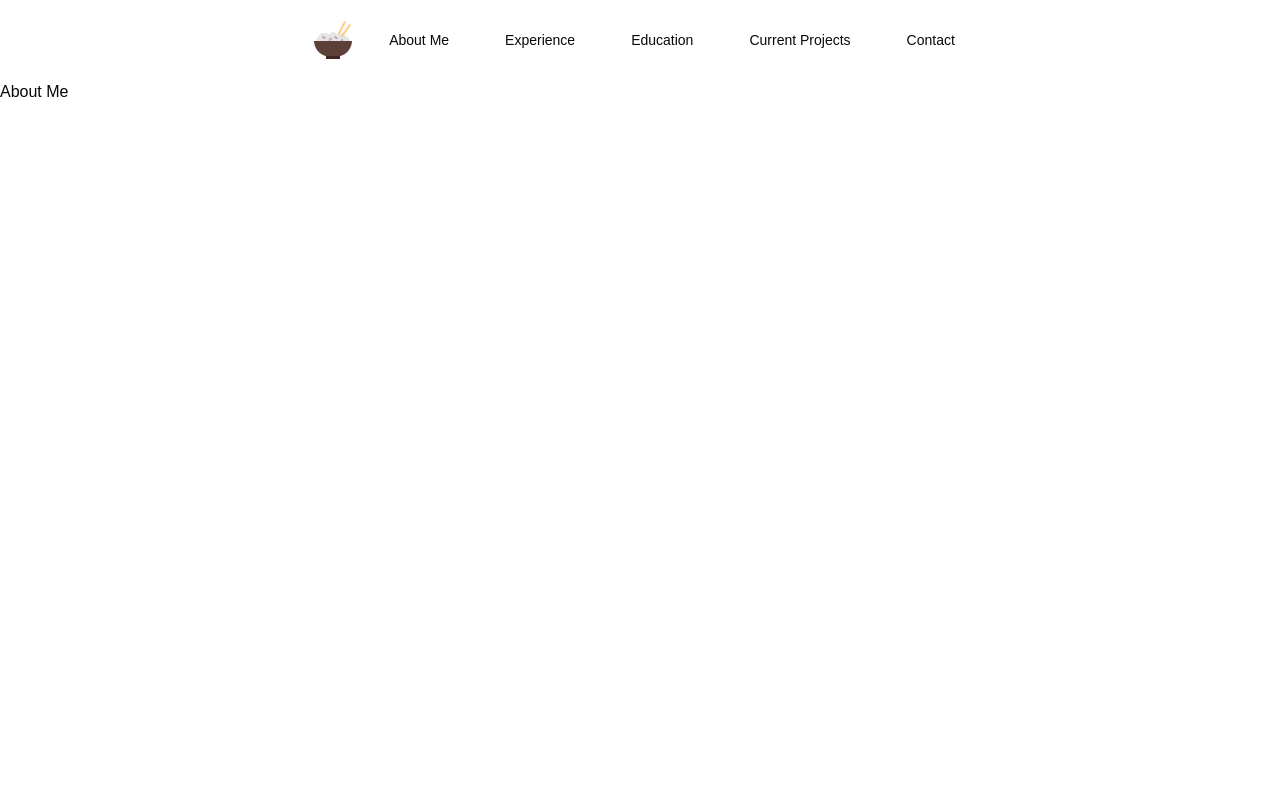
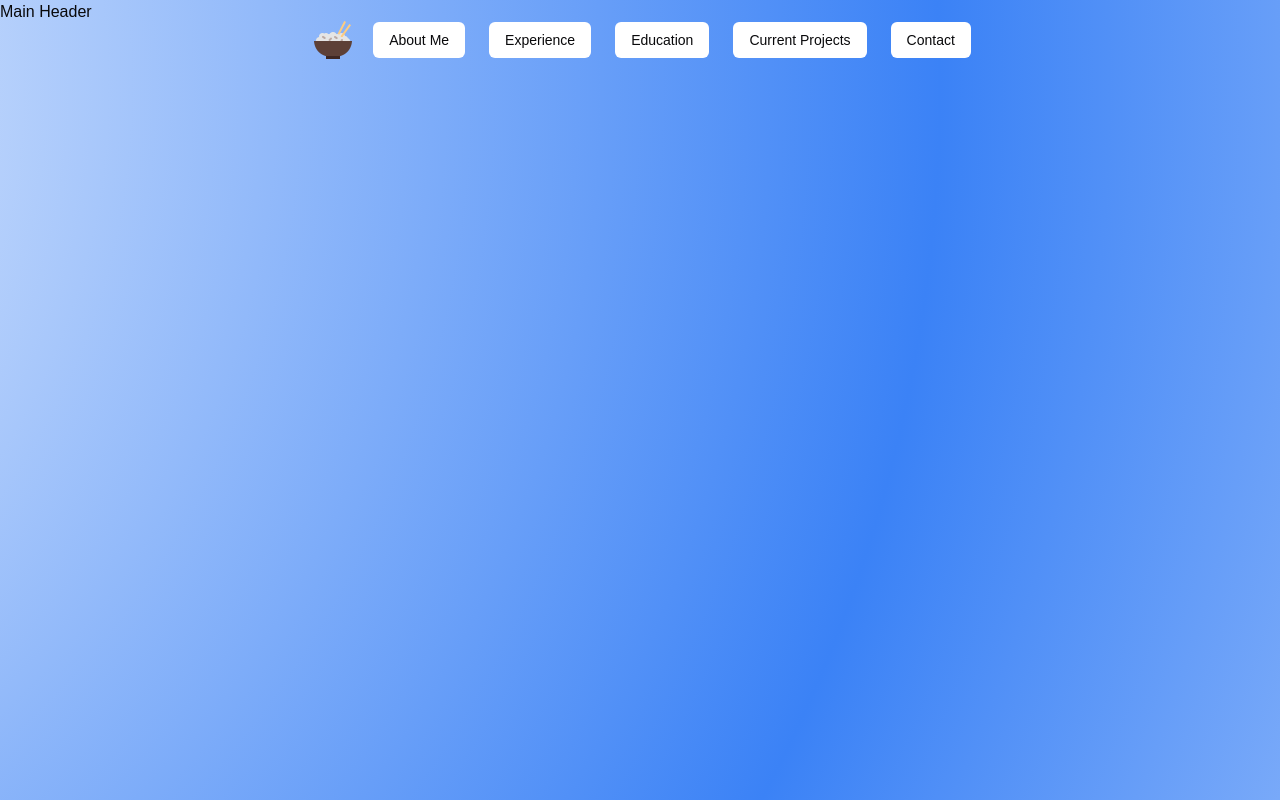
Before and after one commit to chvaldez10/personal-site, a Next.js app in the folder personal-site/: page / in a window 1280 px wide. Shown: the top 800 px of the page. Built offline with nearby package versions, Linux system fonts and the light colour scheme.

Commit message:
gradient bg

```diff
--- a/personal-site/src/app/page.tsx
+++ b/personal-site/src/app/page.tsx
@@ -1,14 +1,9 @@
-import { navlinks } from "@/data/navlinks";
-import { NavbarLinks } from "@/types/shared";
+import MainHeader from "@/components/core/MainHeader";
 
 export default function Home() {
   return (
     <>
-      {navlinks.map((navlink: NavbarLinks) => (
-        <div id={navlink.href} key={navlink.href} className="h-screen">
-          <h2>{navlink.label}</h2>
-        </div>
-      ))}
+      <MainHeader />
     </>
   );
 }
--- a/personal-site/src/components/Navbar.tsx
+++ b/personal-site/src/components/Navbar.tsx
@@ -17,7 +17,7 @@ import { navlinks } from "@/data/navlinks";
 
 const Navbar: FC = () => {
   return (
-    <header className="sticky top-0 flex h-20 w-full shrink-0 items-center px-4 md:px-6">
+    <header className="fixed top-0 flex h-20 w-full shrink-0 items-center px-4 md:px-6">
       {/* Mobile Navigation Sheet */}
       <Sheet>
         {/* Menu Button */}
@@ -76,7 +76,7 @@ const DesktopNavbarLinkItem = ({ href, label }: NavbarLinks) => {
       to={href}
       smooth={true}
       duration={300}
-      offset={-80}
+      offset={-50}
       className="group inline-flex h-9 w-max items-center justify-center rounded-md bg-white px-4 py-2 text-sm font-medium transition-colors hover:bg-gray-100 hover:text-gray-900 focus:bg-gray-100 focus:text-gray-900 focus:outline-none disabled:pointer-events-none disabled:opacity-50 data-[active]:bg-gray-100/50 data-[state=open]:bg-gray-100/50 cursor-pointer"
     >
       {label}
--- /dev/null
+++ b/personal-site/src/components/core/MainHeader.tsx
@@ -0,0 +1,12 @@
+import React from "react";
+import "@/styles/main-header.css";
+
+const MainHeader: React.FC = () => {
+  return (
+    <div className="h-screen gradient-background">
+      <h2>Main Header</h2>
+    </div>
+  );
+};
+
+export default MainHeader;
--- /dev/null
+++ b/personal-site/src/styles/main-header.css
@@ -0,0 +1,17 @@
+.gradient-background {
+  background: radial-gradient(circle, white, #3b82f6, white);
+  background-size: 400% 400%;
+  animation: gradientAnimation 30s ease infinite;
+}
+
+@keyframes gradientAnimation {
+  0% {
+    background-position: 50% 0%;
+  }
+  50% {
+    background-position: 100% 100%;
+  }
+  100% {
+    background-position: 50% 0%;
+  }
+}
```
